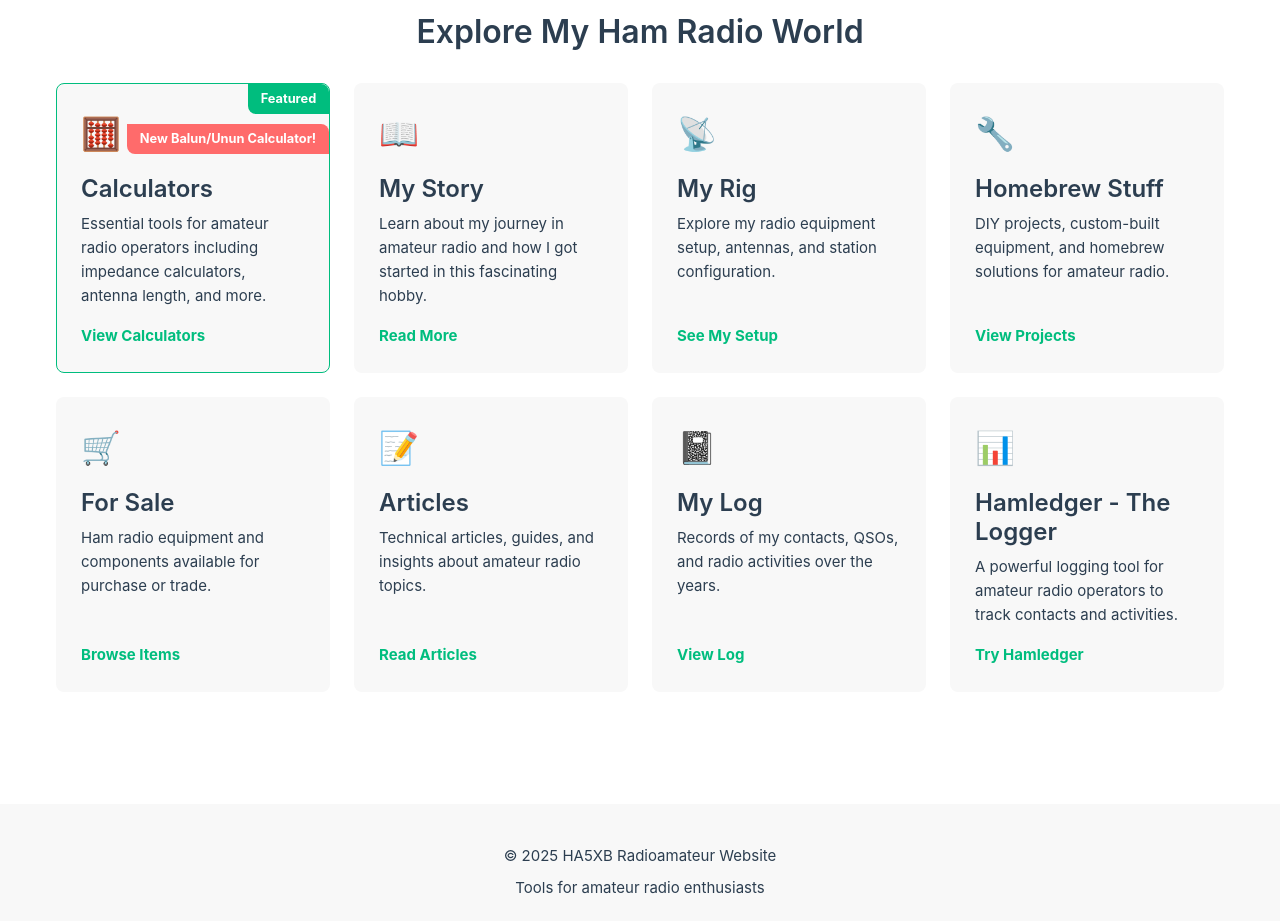
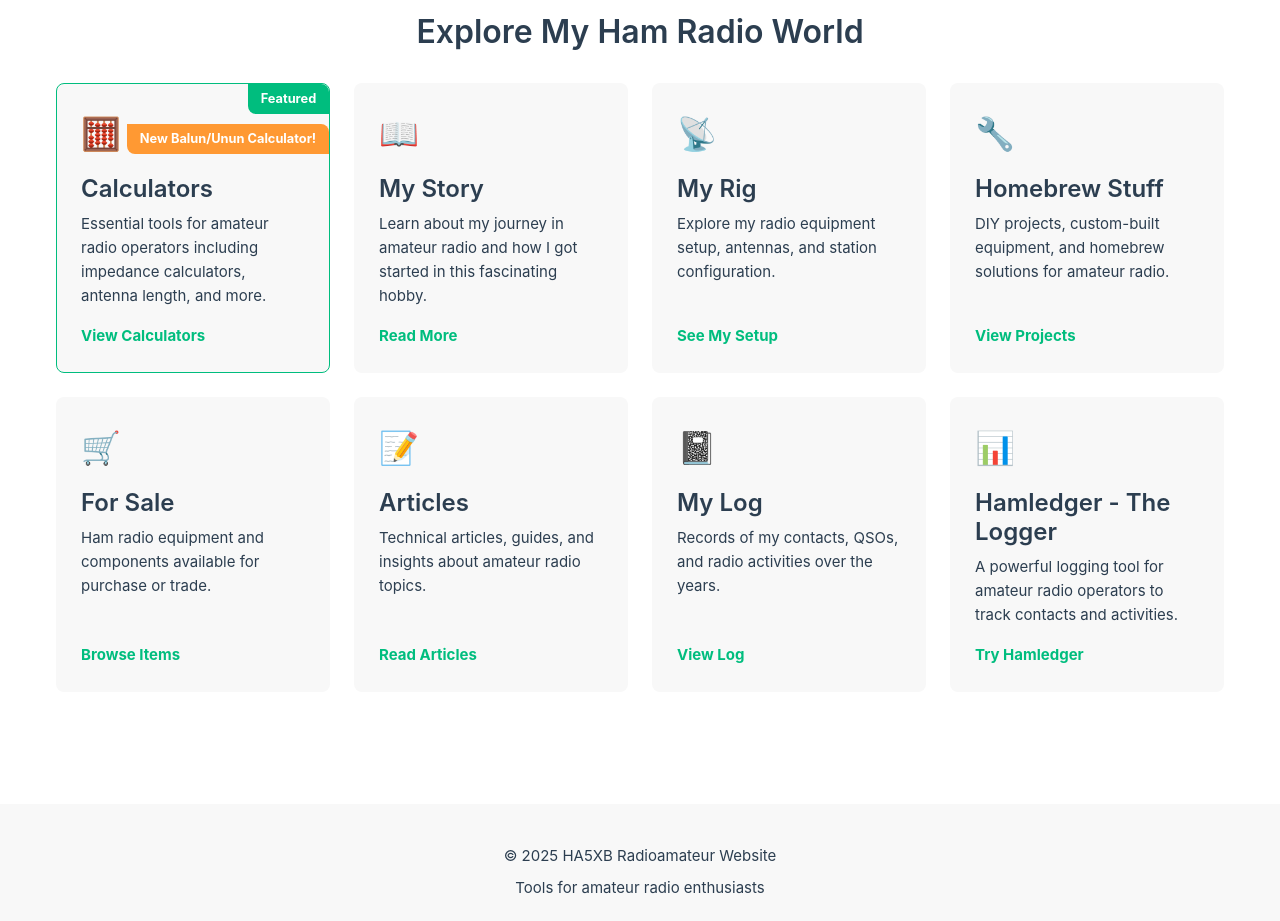
Before and after one commit to valibali/hamradio-calculators, a Vue app: page / in a window 1280 px wide. Shown: the part 800-1721 px from the top of the page. Built offline with nearby package versions, Linux system fonts and the light colour scheme.

Commit message:
style: Change calculator badge color to orange

```diff
--- a/src/views/HomeView.vue
+++ b/src/views/HomeView.vue
@@ -277,7 +277,7 @@ onMounted(() => {
 
 .calculator-badge {
   top: 2.5rem;
-  background-color: #ff6b6b;
+  background-color: #ff9933;
 }
 
 .category-card:hover {
```
